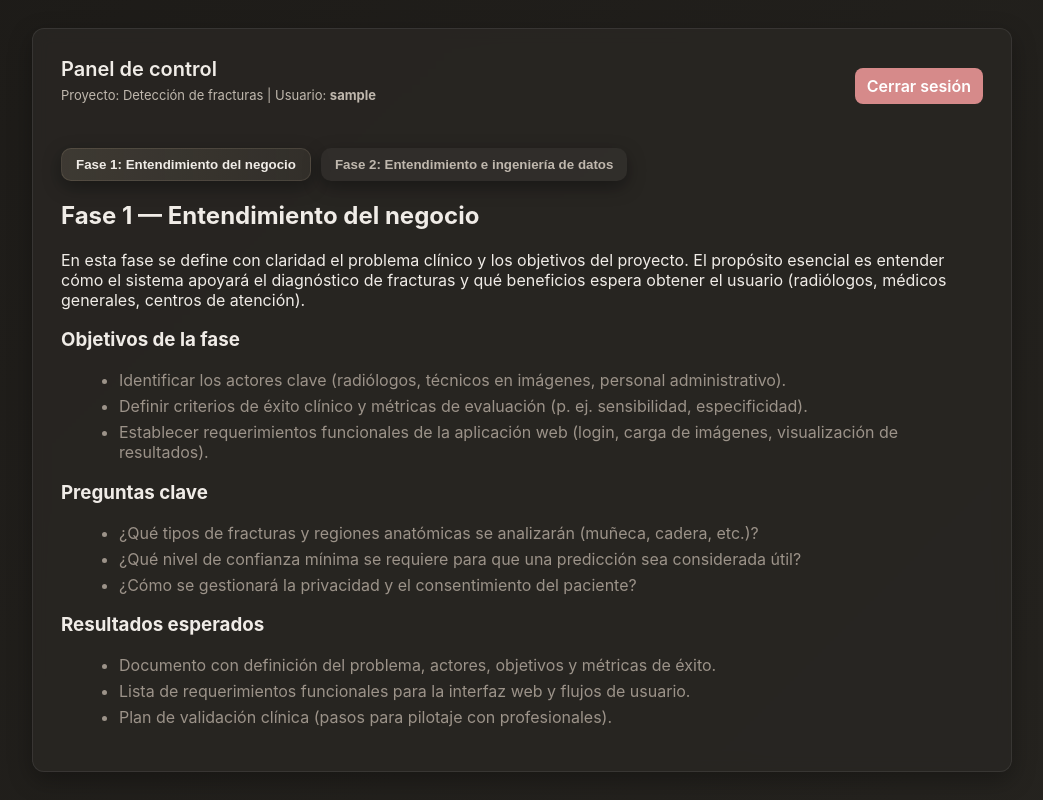
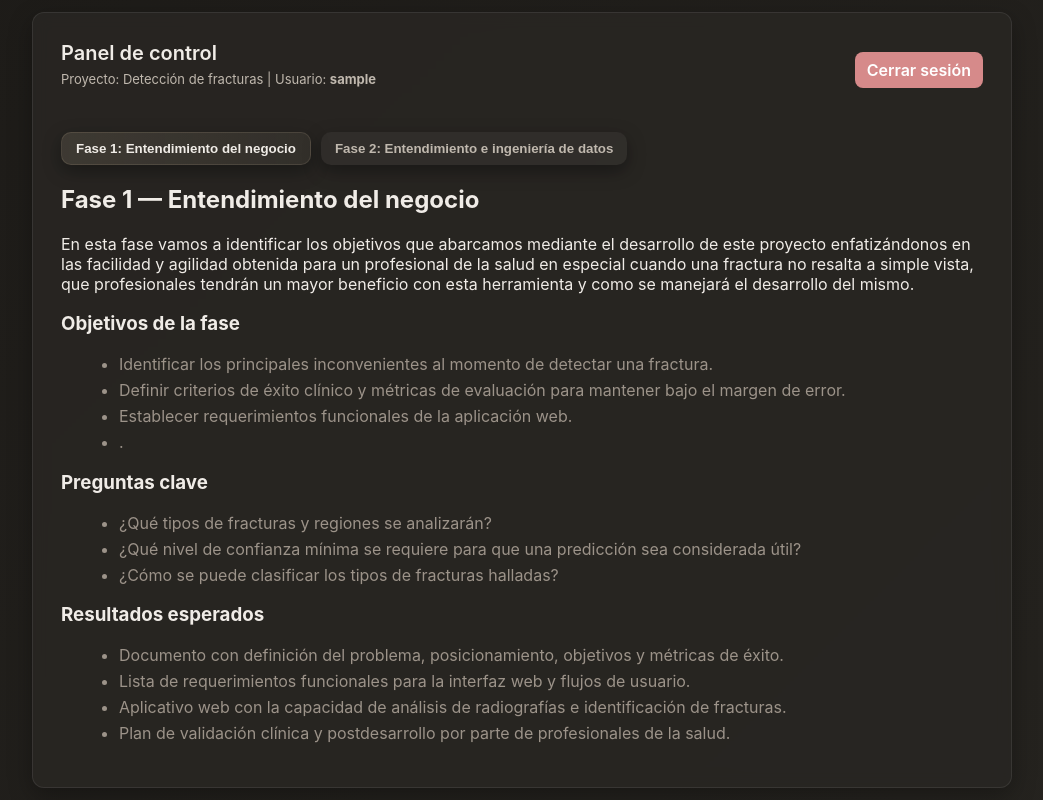
Before and after one commit to JuanfeGV/Bone-Fracture-Detection---Machine-Learning-Web-App, a Flask app: page /menu in a window 1280 px wide. Shown: the whole page, without its empty margins (118-1161 px from the left). Run offline with Flask 3, Linux system fonts and the light colour scheme; the visitor is signed in with stand-in values (Sample User, id 1).

Commit message:
correción de texto

```diff
--- a/templates/menu.html
+++ b/templates/menu.html
@@ -30,30 +30,32 @@
             <h2>Fase 1 — Entendimiento del negocio</h2>
 
             <p>
-              En esta fase se define con claridad el problema clínico y los objetivos del proyecto.
-              El propósito esencial es entender cómo el sistema apoyará el diagnóstico de fracturas y qué
-              beneficios espera obtener el usuario (radiólogos, médicos generales, centros de atención).
+              En esta fase vamos a identificar los objetivos que abarcamos mediante el desarrollo de este proyecto enfatizándonos en las
+              facilidad y agilidad obtenida para un profesional de la salud en especial cuando una fractura no resalta a simple vista, que profesionales
+              tendrán un mayor beneficio con esta herramienta y como se manejará el desarrollo del mismo.
             </p>
 
             <h3>Objetivos de la fase</h3>
             <ul>
-              <li>Identificar los actores clave (radiólogos, técnicos en imágenes, personal administrativo).</li>
-              <li>Definir criterios de éxito clínico y métricas de evaluación (p. ej. sensibilidad, especificidad).</li>
-              <li>Establecer requerimientos funcionales de la aplicación web (login, carga de imágenes, visualización de resultados).</li>
+              <li>Identificar los principales inconvenientes al momento de detectar una fractura.</li>
+              <li>Definir criterios de éxito clínico y métricas de evaluación para mantener bajo el margen de error.</li>
+              <li>Establecer requerimientos funcionales de la aplicación web.</li>
+              <li>.</li>
             </ul>
 
             <h3>Preguntas clave</h3>
             <ul>
-              <li>¿Qué tipos de fracturas y regiones anatómicas se analizarán (muñeca, cadera, etc.)?</li>
+              <li>¿Qué tipos de fracturas y regiones se analizarán?</li>
               <li>¿Qué nivel de confianza mínima se requiere para que una predicción sea considerada útil?</li>
-              <li>¿Cómo se gestionará la privacidad y el consentimiento del paciente?</li>
+              <li>¿Cómo se puede clasificar los tipos de fracturas halladas?</li>
             </ul>
 
             <h3>Resultados esperados</h3>
             <ul>
-              <li>Documento con definición del problema, actores, objetivos y métricas de éxito.</li>
+              <li>Documento con definición del problema, posicionamiento, objetivos y métricas de éxito.</li>
               <li>Lista de requerimientos funcionales para la interfaz web y flujos de usuario.</li>
-              <li>Plan de validación clínica (pasos para pilotaje con profesionales).</li>
+              <li>Aplicativo web con la capacidad de análisis de radiografías e identificación de fracturas.</li>
+              <li>Plan de validación clínica y postdesarrollo por parte de profesionales de la salud.</li>
             </ul>
           </section>
 
@@ -61,17 +63,15 @@
             <h2>Fase 2 — Entendimiento e ingeniería de datos</h2>
 
             <p>
-              Esta fase se centra en reunir, explorar y preparar los datos que se utilizarán para entrenar el modelo.
-              Se prioriza trabajar con datasets confiables, garantizar anonimato y documentar cada transformación aplicada.
+              Esta fase se centra en reunir, explorar y preparar los datos que se utilizarán para entrenar al modelo.
+              Se prioriza trabajar con datasets confiables y garantizar el correcto uso de la información.
             </p>
 
             <h3>Actividades principales</h3>
             <ol>
-              <li>Recolección de datasets públicos y verificación de licencias y uso ético.</li>
+              <li>Recolección de datasheets públicos de libre uso.</li>
+              <li>División del dataset en conjuntos de entrenamiento, validación y prueba.</li>
               <li>Exploración inicial: formatos de imagen, resoluciones, relación entre casos positivos y negativos.</li>
-              <li>Limpieza: eliminación de imágenes corruptas/duplicadas y etiquetado consistente.</li>
-              <li>Preprocesamiento: conversión a escala de grises (si aplica), redimensionado (p. ej. 224×224), normalización y aumento de datos si es necesario.</li>
-              <li>División del dataset en conjuntos de entrenamiento, validación y prueba.</li>
             </ol>
 
             <h3>Recursos y enlaces (datasets públicos)</h3>
@@ -92,14 +92,13 @@
             <ul>
               <li>Registrar metadatos: fuente, fecha de descarga, número de imágenes por clase y formato.</li>
               <li>Control de calidad: revisar contraste, anotaciones superpuestas o marcas que afecten el entrenamiento.</li>
-              <li>Privacidad: trabajar con datos anonimizados y documentar el manejo ético de la información.</li>
             </ul>
 
             <h3>Resultados esperados</h3>
             <ul>
-              <li>Dataset limpio y estructurado listo para modelado (carpetas /labels/ o CSV con rutas y etiquetas).</li>
-              <li>Notebook o script documentado con los pasos de preprocesamiento aplicados.</li>
-              <li>Informe breve con estadísticas del dataset (clases, balance, ejemplos representativos).</li>
+              <li>Aplicativo web con función de análisis de radiografías e identificación de fracturas.</li>
+              <li>Notebook  documentado con metodología y los pasos de preprocesamiento aplicados.</li>
+              <li>Informe breve con estadísticas del dataset y tipos de datos utilizados.</li>
             </ul>
           </section>
 
```
